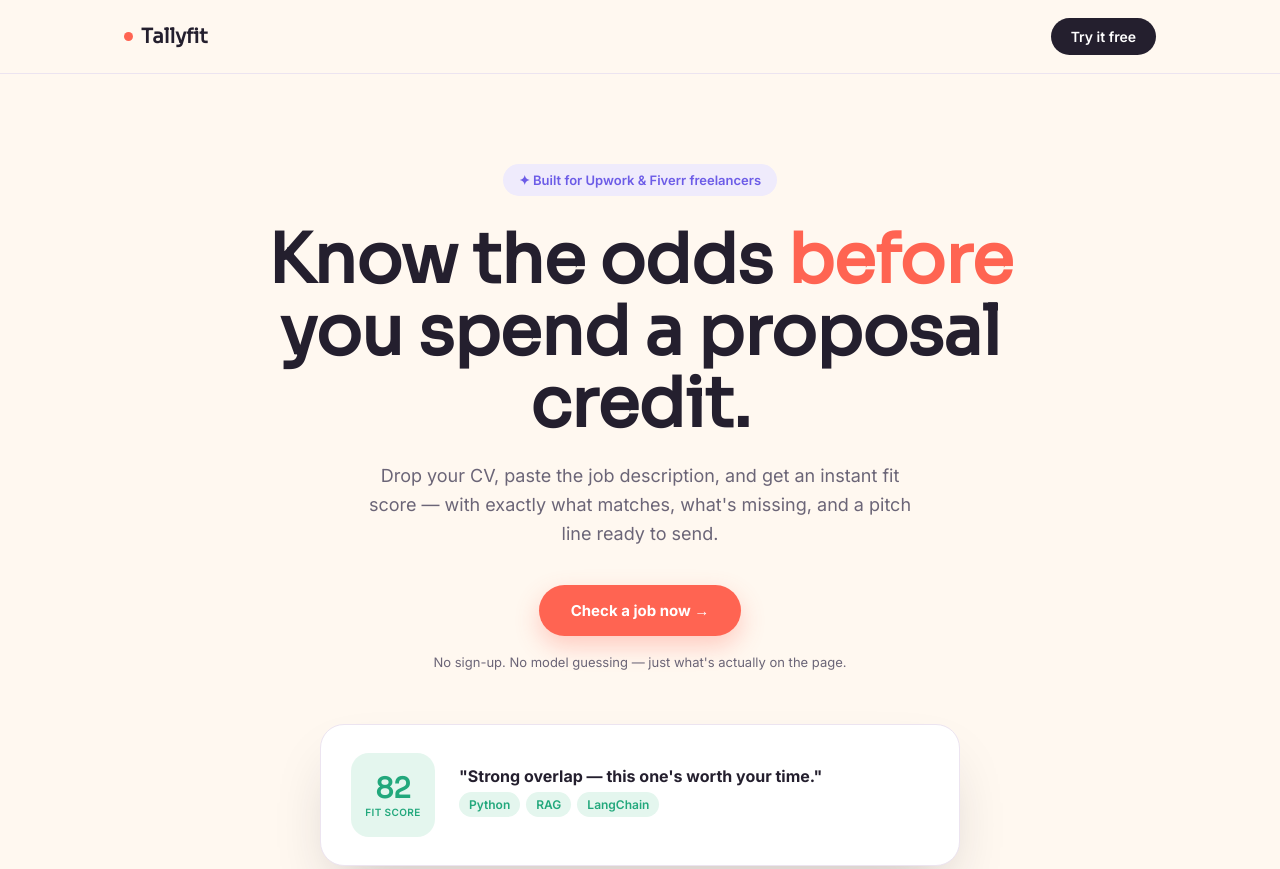
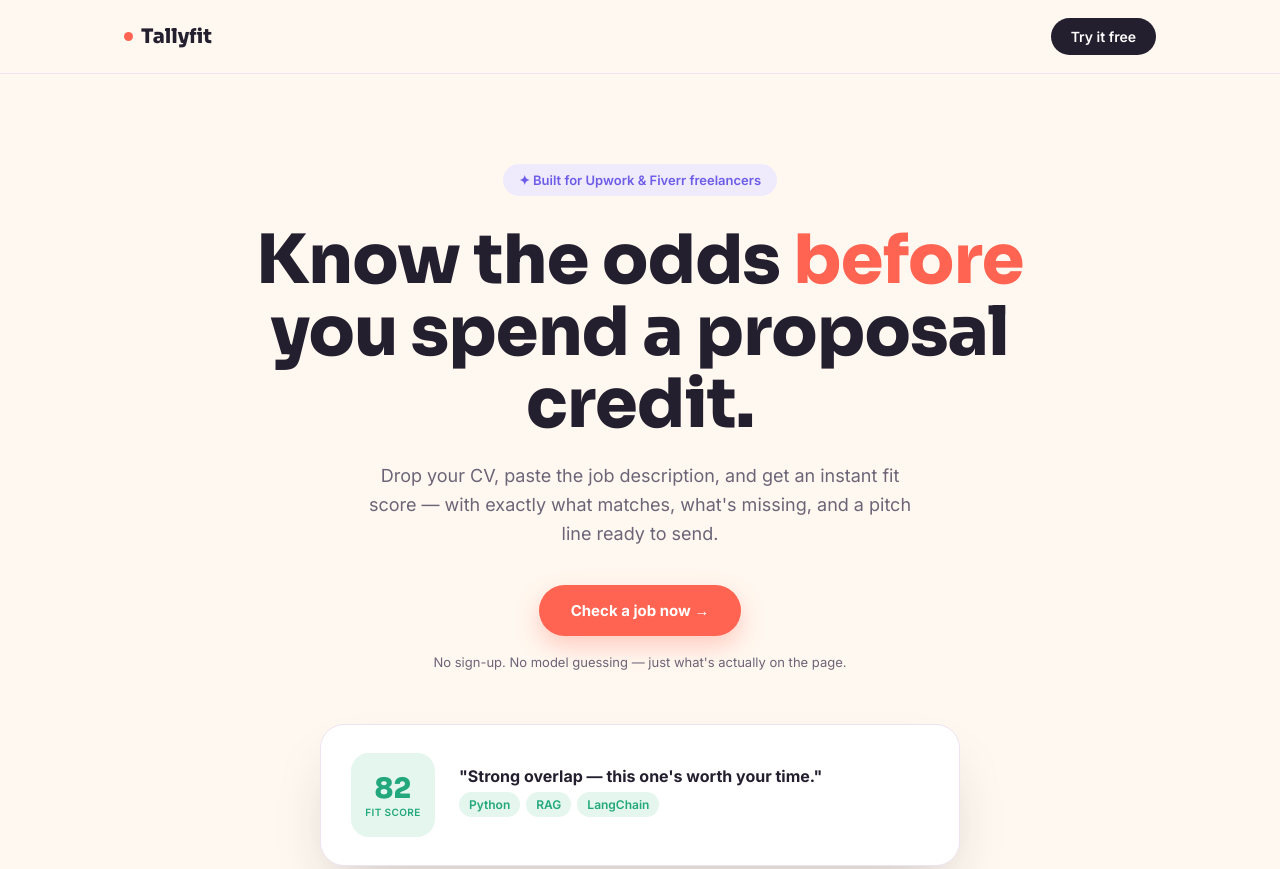
Before and after one commit to aasimalakho/tallyfit, a plain HTML site: page index.html in a window 1280 px wide. Shown: the top 869 px of the page. Drawn offline with nearby package versions, Linux system fonts and the light colour scheme.

Commit message:
Fix font link formatting in index.html

```diff
--- a/index.html
+++ b/index.html
@@ -5,7 +5,7 @@
 <meta name="viewport" content="width=device-width, initial-scale=1.0" />
 <title>Tallyfit — know before you bid</title>
 <link rel="preconnect" href="https://fonts.googleapis.com">
-<link href="https://fonts.googleapis.com/css2?family=Sora:wght=500;600;700;800&family=Inter:wght@400;500;600;700&display=swap" rel="stylesheet">
+<link href="https://fonts.googleapis.com/css2?family=Sora:wght@500;600;700;800&family=Inter:wght@400;500;600;700&display=swap" rel="stylesheet">
 <style>
   :root{
     --cream:#FFF8F0; --card:#FFFFFF; --ink:#241F2E; --ink-soft:#6B6577;
```
